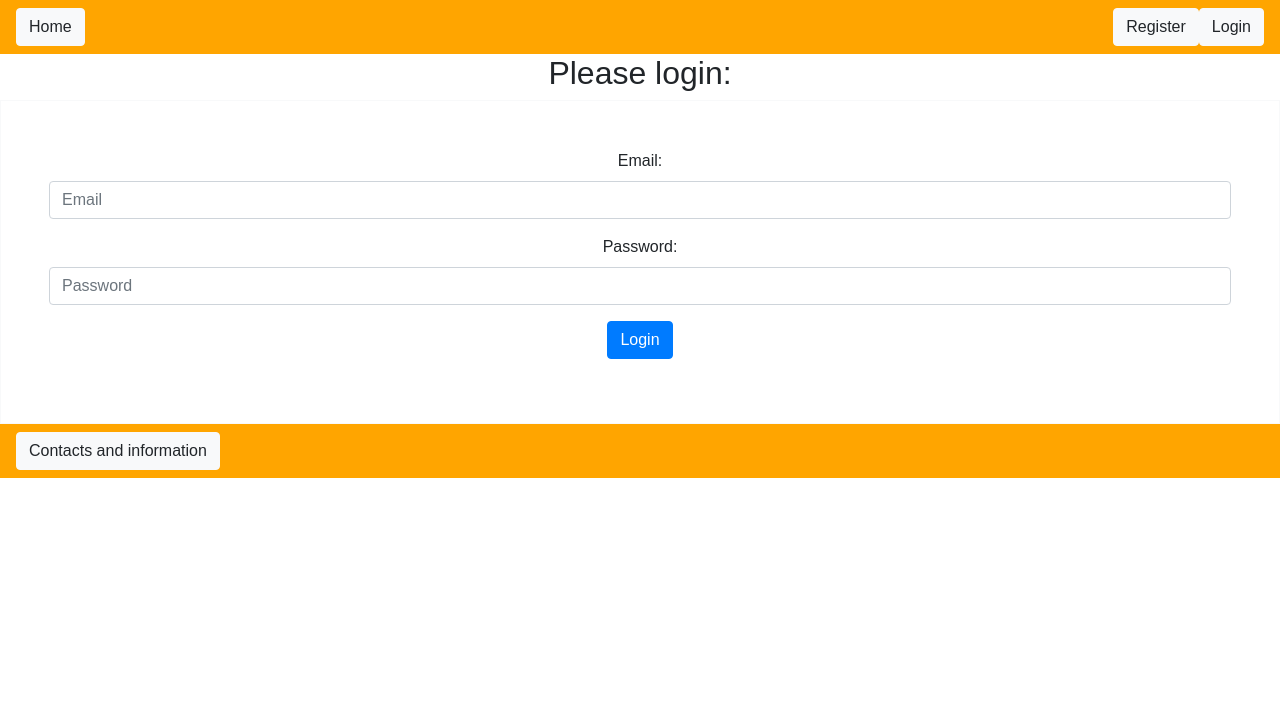
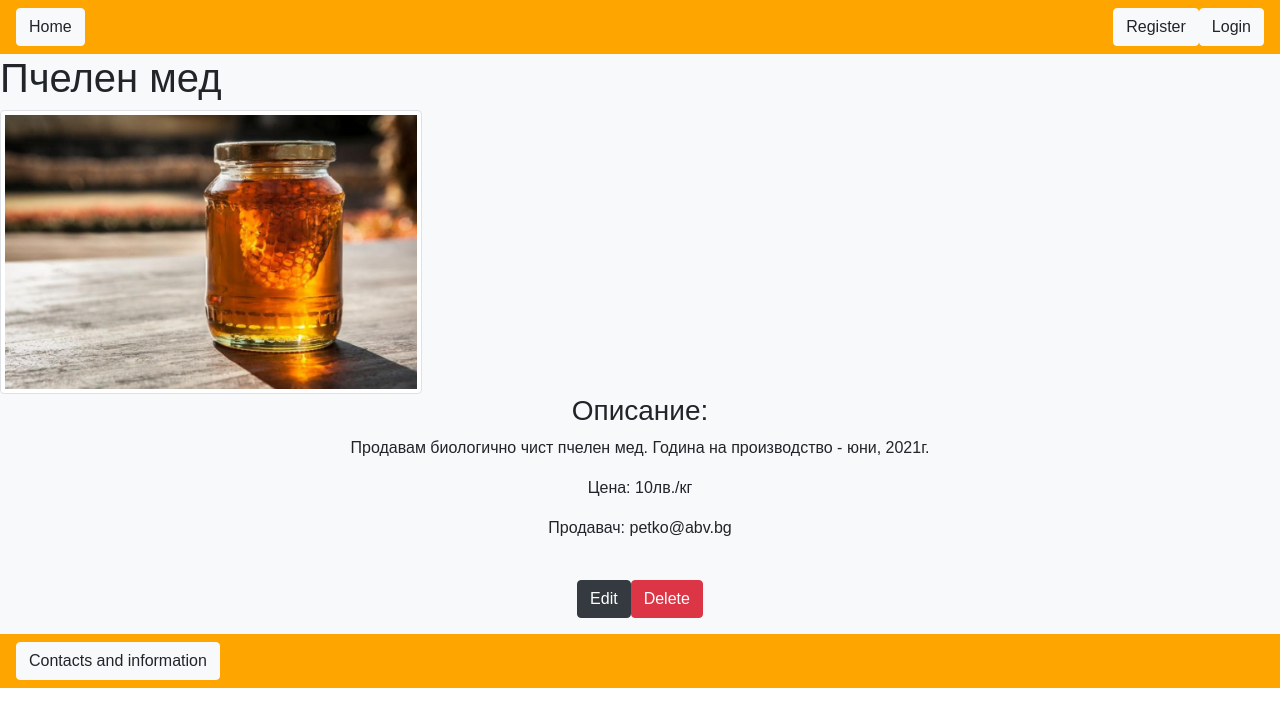
Before and after one commit to StoyanovSt/SoftUni_JSWeb_Final_Exam_Repo, a React (Create React App) app in the folder spa/: page / in a window 1280 px wide. Shown: the top 726 px of the page. Built offline with nearby package versions, Linux system fonts and the light colour scheme.

Commit message:
Creating product details page component

```diff
--- a/spa/src/App.js
+++ b/spa/src/App.js
@@ -5,12 +5,13 @@ import Footer from './components/Footer.js';
 import Home from './components/Home.js';
 import Register from './components/Register.js';
 import Login from './components/Login.js';
+import ProductDetails from './components/ProductDetails.js';
 
 function App() {
   return (
     <div>
       <Header />
-      <Login />
+      <ProductDetails />
       <Footer />
     </div>
   );
--- a/spa/src/components/Login.js
+++ b/spa/src/components/Login.js
@@ -8,19 +8,19 @@ class Login extends React.Component {
     render() {
         return (
             <div>
-                <h2 class="text-center">Please login:</h2>
+                <h2 className="text-center">Please login:</h2>
 
-                <form id="login-form" class="text-center border border-light p-5" action="" method="">
-                    <div class="form-group">
+                <form id="login-form" className="text-center border border-light p-5" action="/login" method="POST">
+                    <div className="form-group">
                         <label for="email">Email:</label>
-                        <input type="text" id="email" class="form-control" name="email" placeholder="Email" />
+                        <input type="text" id="email" className="form-control" name="email" placeholder="Email" />
                     </div>
-                    <div class="form-group">
+                    <div className="form-group">
                         <label for="password">Password:</label>
-                        <input type="password" id="password" class="form-control" name="password" placeholder="Password" />
+                        <input type="password" id="password" className="form-control" name="password" placeholder="Password" />
                     </div>
-                    <div class="form-group">
-                        <button type="submit" class="btn btn-primary">Login</button>
+                    <div className="form-group">
+                        <button type="submit" className="btn btn-primary">Login</button>
                     </div>
                 </form>
             </div >
--- /dev/null
+++ b/spa/src/components/ProductDetails.js
@@ -0,0 +1,33 @@
+import React from 'react';
+
+class ProductDetails extends React.Component {
+    // constructor(props) {
+    //     super(props);
+    // }
+
+    render() {
+        return (
+            <div className="row bg-light">
+                <div className="col-md-8">
+                    <h1>Пчелен мед</h1>
+                    <img className="img-thumbnail" src="../images/991-ratio-med.jpg" alt="Пчелен мед" />
+                </div>
+                <div className="col-md-12 text-center">
+                    <h3>Описание:</h3>
+                    <p>Продавам биологично чист пчелен мед. Година на производство - юни, 2021г. </p>
+                    <p>Цена: 10лв./кг </p>
+                    <p>Продавач: petko@abv.bg</p>
+                    <br />
+
+                    {/* if this.currentMovie.amITheCreator         */}
+                    <p>
+                        <a className="btn btn-dark" href="/product/edit">Edit</a>
+                        <a className="btn btn-danger" href="/product/delete">Delete</a>
+                    </p>
+                </div>
+            </div>
+        );
+    }
+}
+
+export default ProductDetails;
```
